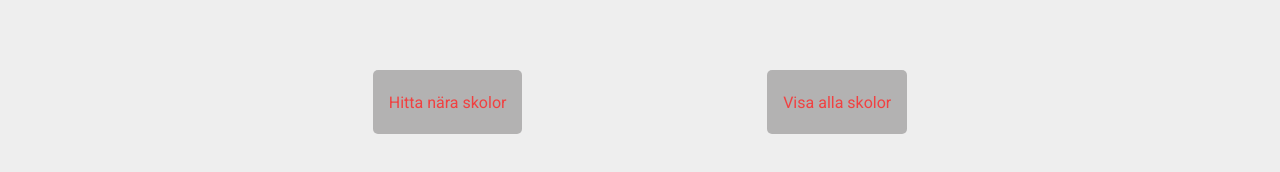
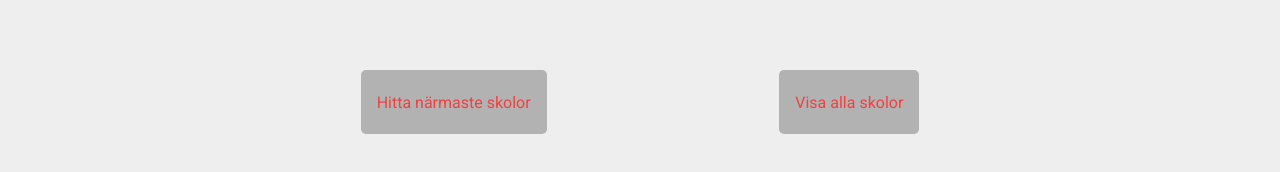
Before and after one commit to Nickztar/Matsedlar, a Svelte app: page / in a window 1280 px wide. Shown: the part 382-554 px from the top of the page. Built offline with nearby package versions, Linux system fonts and the light colour scheme.

Commit message:
hitta närmaste skolor

```diff
--- a/src/SelectSchool/SelectCard.svelte
+++ b/src/SelectSchool/SelectCard.svelte
@@ -74,7 +74,7 @@
         <button id="submit" class="findLoc" on:click={setSchool}><div class="icon"><FaArrowRight /></div></button>
     </div>
     <div class="moreOptions">
-        <button class="allSchools { $noSchool ? 'disable' : ''}" on:click={$noSchool ? ()=>{} : findSchool}>Hitta nära skolor</button>
+        <button class="allSchools { $noSchool ? 'disable' : ''}" on:click={$noSchool ? ()=>{} : findSchool}>Hitta närmaste skolor</button>
         <button class="allSchools" on:click={allSchools}>Visa alla skolor</button>
         <button class="allSchoolsIcon { $noSchool ? 'disable' : ''}" on:click={$noSchool ? ()=>{} : findSchool}><div class="sortIcon"><MdLocationOn/></div></button>
         <button class="allSchoolsIcon" on:click={allSchools}><div class="sortIcon"><FaSortAlphaDown/></div></button>
```
